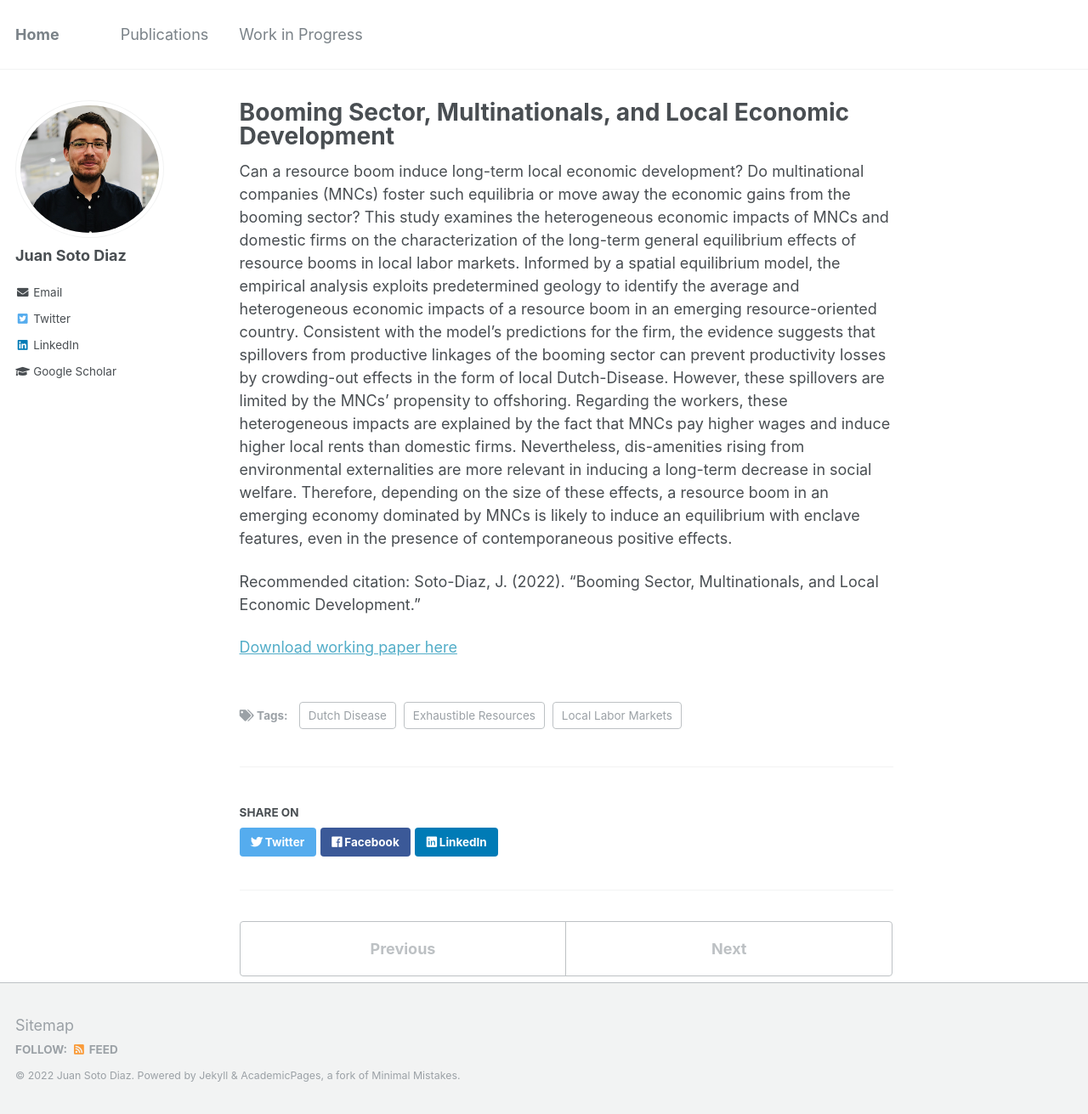
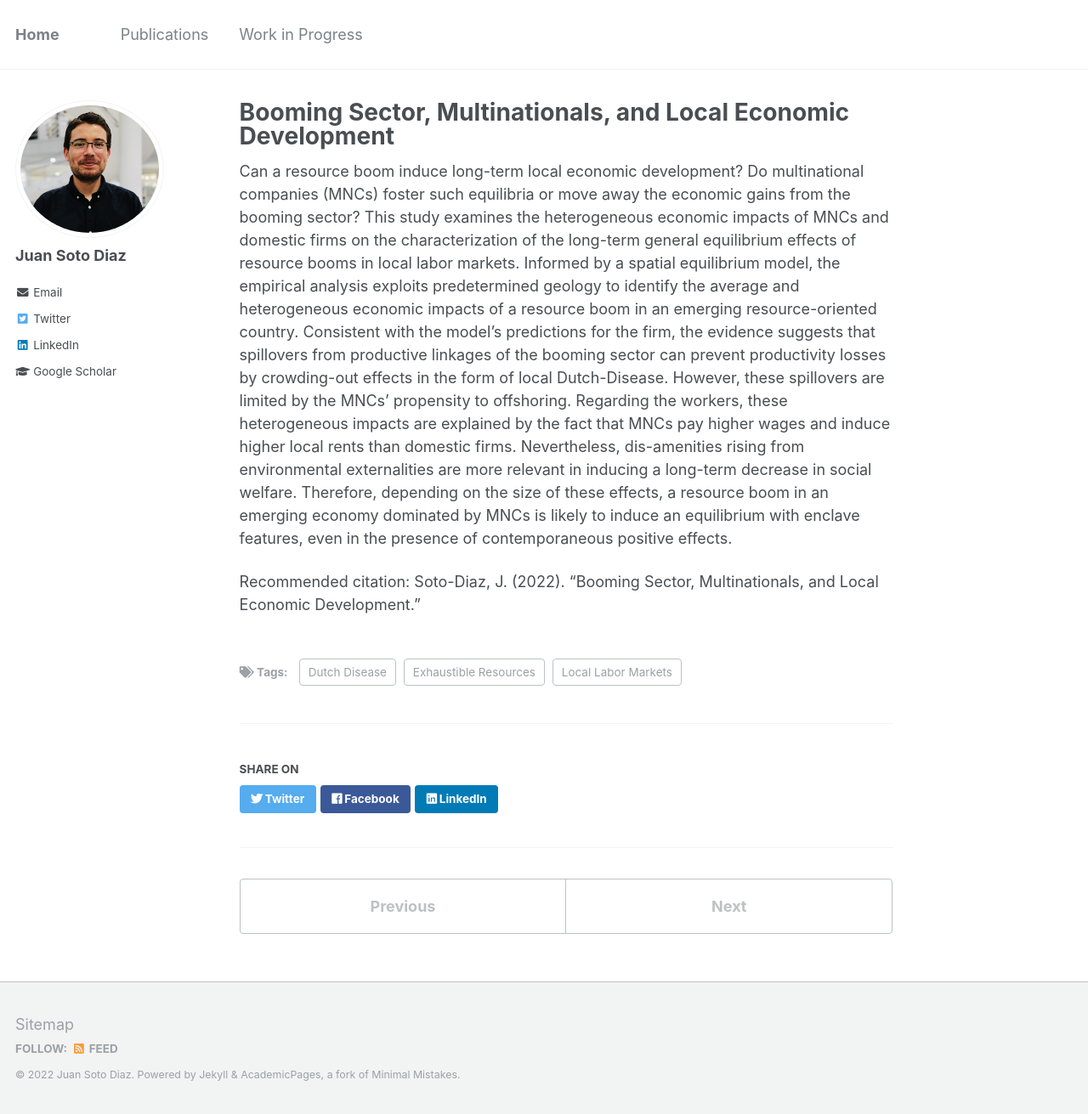
Before and after one commit to pedrofierroz87/pedrofierroz87.github.io, a Jekyll site: the page built from _posts/2013-08-14-blog-post-2.md, in a window 1280 px wide and 1311 px high. Shown: the whole window at 85% size. Built offline with Jekyll 4.4.1, drawn with Linux system fonts in a browser that asks for light colours.

Commit message:
Update 2013-08-14-blog-post-2.md

```diff
--- a/_posts/2013-08-14-blog-post-2.md
+++ b/_posts/2013-08-14-blog-post-2.md
@@ -11,5 +11,3 @@ tags:
 Can a resource boom induce long-term local economic development? Do multinational companies (MNCs) foster such equilibria or move away the economic gains from the booming sector? This study examines the heterogeneous economic impacts of MNCs and domestic firms on the characterization of the long-term general equilibrium effects of resource booms in local labor markets. Informed by a spatial equilibrium model, the empirical analysis exploits predetermined geology to identify the average and heterogeneous economic impacts of a resource boom in an emerging resource-oriented country. Consistent with the model’s predictions for the firm, the evidence suggests that spillovers from productive linkages of the booming sector can prevent productivity losses by crowding-out effects in the form of local Dutch-Disease. However, these spillovers are limited by the MNCs’ propensity to offshoring. Regarding the workers, these heterogeneous impacts are explained by the fact that MNCs pay higher wages and induce higher local rents than domestic firms. Nevertheless, dis-amenities rising from environmental externalities are more relevant in inducing a long-term decrease in social welfare. Therefore, depending on the size of these effects, a resource boom in an emerging economy dominated by MNCs is likely to induce an equilibrium with enclave features, even in the presence of contemporaneous positive effects.
 
 Recommended citation: Soto-Diaz, J. (2022). "Booming Sector, Multinationals, and Local Economic Development."
-
-[Download working paper here](https://www.dropbox.com/s/ra9g2jrzmu4oq0t/JuanSotoDiazJMP_092022.pdf?dl=0)
```
